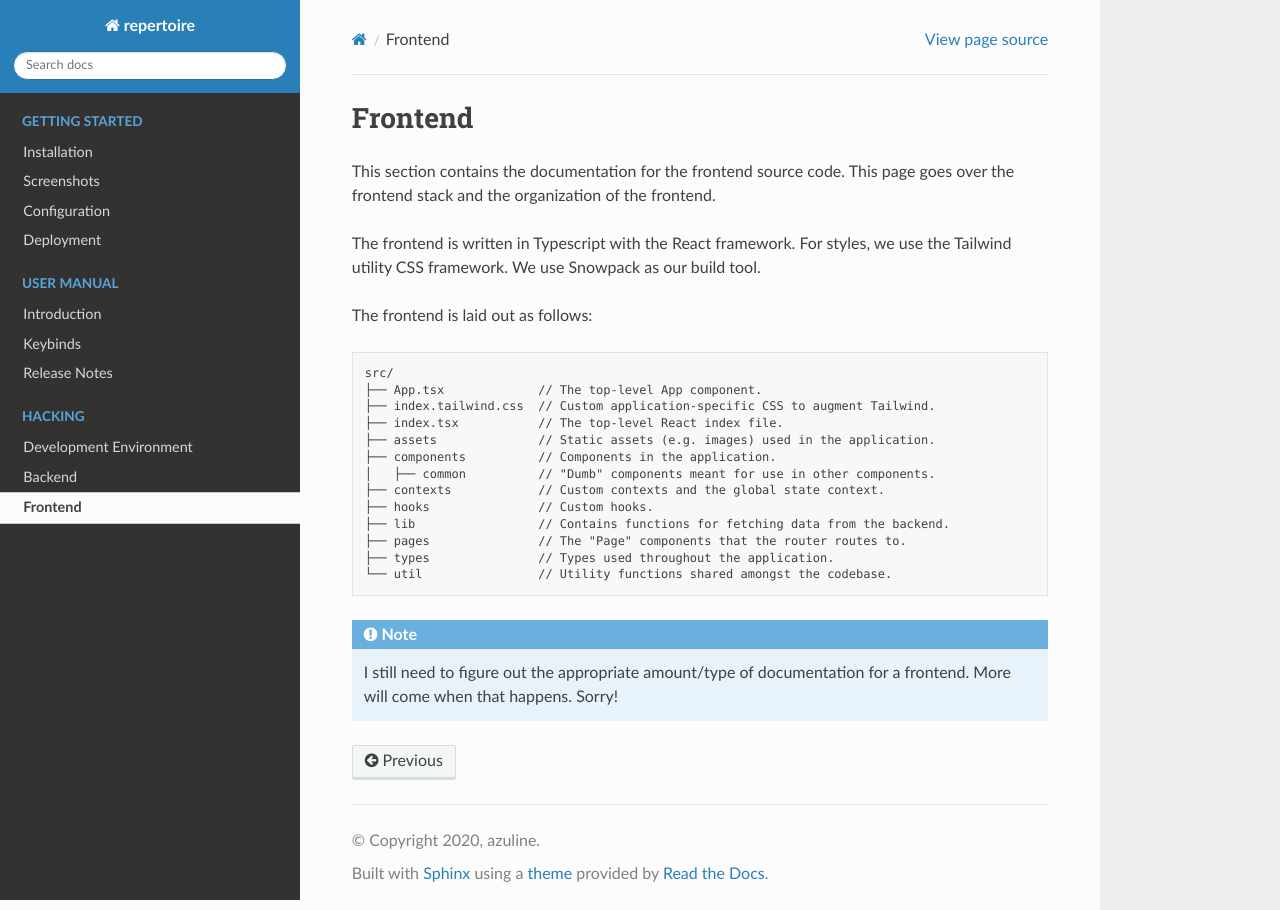
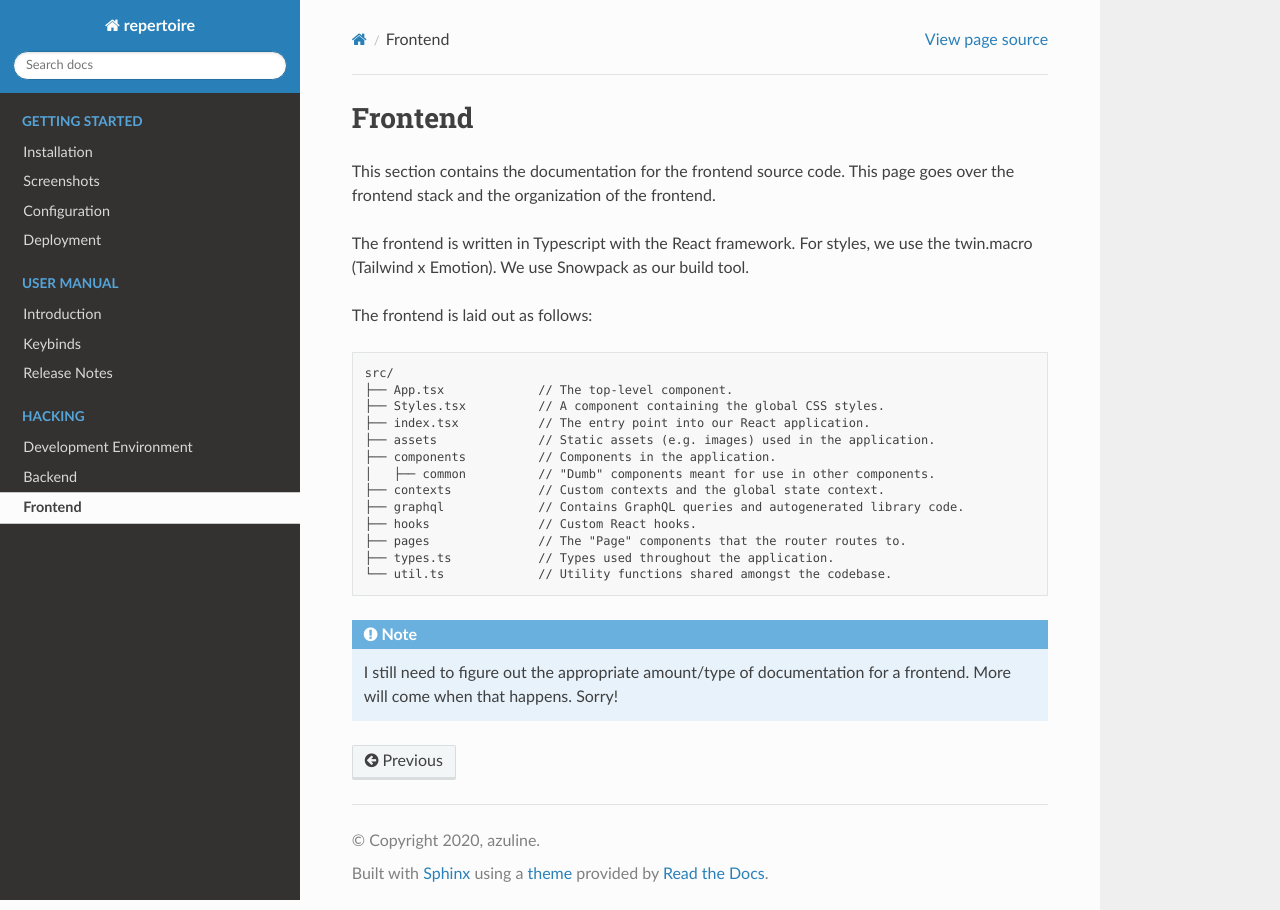
Before and after one commit to azuline/repertoire, a Sphinx documentation site: the page built from docs/hacking/frontend/index.rst, in a window 1280 px wide. Built offline with Sphinx 7.4.7 and the Read the Docs theme 2.0.0, drawn with Linux system fonts in a browser that asks for light colours; pages that are not in the unit, such as notebooks, are missing from menus.

Commit message:
update docs

```diff
--- a/docs/hacking/backend/database.rst
+++ b/docs/hacking/backend/database.rst
@@ -4,6 +4,12 @@ Database
 ========
 
 We use SQLite for our database.
+
+Usage
+-----
+
+TODO. Talk a bit about transaction management in the system and database
+utility context manager.
 
 Migrations
 ----------
--- a/docs/hacking/backend/index.rst
+++ b/docs/hacking/backend/index.rst
@@ -5,6 +5,8 @@ Backend
 
 This section contains the documentation for the backend source code. This page
 goes over the organization of the backend and provides a general overview.
+
+TODO: Add testing page.
 
 The backend is laid out as follows:
 
--- a/docs/hacking/backend/webserver.rst
+++ b/docs/hacking/backend/webserver.rst
@@ -4,6 +4,7 @@ Webserver
 =========
 
 Our webserver is implemented with ``Quart``, an ASGI Flask-like web framework.
+We use ``voluptuous`` for data validation.
 
 The package is laid out as follows:
 
--- a/docs/hacking/frontend/index.rst
+++ b/docs/hacking/frontend/index.rst
@@ -7,25 +7,25 @@ This section contains the documentation for the frontend source code. This page
 goes over the frontend stack and the organization of the frontend.
 
 The frontend is written in Typescript with the React framework. For styles, we
-use the Tailwind utility CSS framework. We use Snowpack as our build tool.
+use the twin.macro (Tailwind x Emotion). We use Snowpack as our build tool.
 
 The frontend is laid out as follows:
 
 .. code-block::
 
    src/
-   ├── App.tsx             // The top-level App component.
-   ├── index.tailwind.css  // Custom application-specific CSS to augment Tailwind.
-   ├── index.tsx           // The top-level React index file.
+   ├── App.tsx             // The top-level component.
+   ├── Styles.tsx          // A component containing the global CSS styles.
+   ├── index.tsx           // The entry point into our React application.
    ├── assets              // Static assets (e.g. images) used in the application.
    ├── components          // Components in the application.
    │   ├── common          // "Dumb" components meant for use in other components.
    ├── contexts            // Custom contexts and the global state context.
-   ├── hooks               // Custom hooks.
-   ├── lib                 // Contains functions for fetching data from the backend.
+   ├── graphql             // Contains GraphQL queries and autogenerated library code.
+   ├── hooks               // Custom React hooks.
    ├── pages               // The "Page" components that the router routes to.
-   ├── types               // Types used throughout the application.
-   └── util                // Utility functions shared amongst the codebase.
+   ├── types.ts            // Types used throughout the application.
+   └── util.ts             // Utility functions shared amongst the codebase.
 
 .. note::
 
```
Also changed, not shown: docs/hacking/environment.rst (+6 -7 lines).
